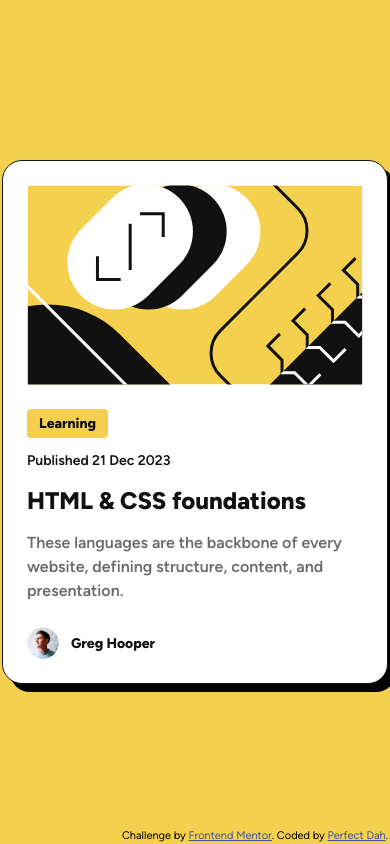
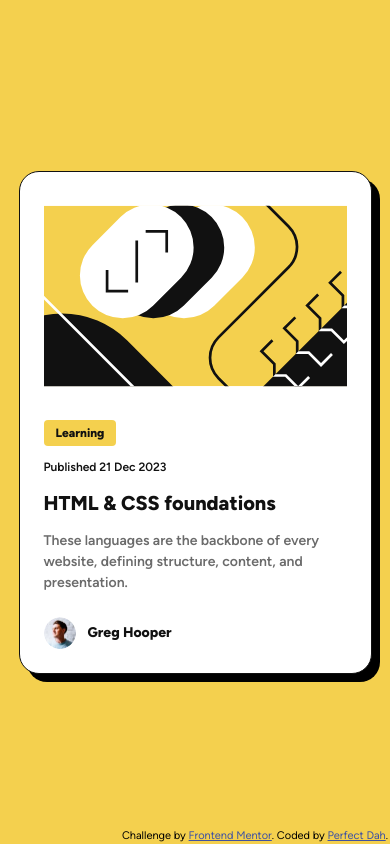
Before and after one commit to Perfect-Patience/frontend-mentor-challenges, a plain HTML site: page blog-preview-card/index.html in a window 390 px wide. Drawn offline with Linux system fonts and the light colour scheme.

Commit message:
makes card responsive using Clamp

```diff
--- a/blog-preview-card/styles.css
+++ b/blog-preview-card/styles.css
@@ -58,15 +58,17 @@ main {
   border: 1px solid var(--gray-950);
 }
 .content {
-  width: 336px;
+
   height: fit-content;
   display: grid;
   row-gap: 12px;
 }
-
+#illustration-article, .content{
+    width: clamp( 303px, 76vw, 336px);
+}
 #illustration-article {
   height: 200px;
-  width: 336px;
+  /* width: 336px; */
 }
 
 .category {
@@ -75,7 +77,6 @@ main {
   border-radius: 4px;
   width: fit-content;
   color: var(--gray-950);
-  font-size: var(--text-preset3-font-size);
   line-height: var(--text-preset3-line-height);
   letter-spacing: var(--text-preset3-letter-spacing);
 }
@@ -86,14 +87,18 @@ main {
 }
 .published {
   color: var(--gray-950);
-  font-size: var(--text-preset3-font-size);
   line-height: var(--text-preset3-line-height);
   letter-spacing: var(--text-preset3-letter-spacing);
 }
 
+.published,
+.category {
+  font-size: clamp(12px, 2vw, var(--text-preset3-font-size));
+}
+
 .title {
   color: var(--gray-950);
-  font-size: var(--text-preset1-font-size);
+  font-size: clamp(20px, 4vw, var(--text-preset1-font-size));
   line-height: var(--text-preset1-line-height);
   letter-spacing: var(--text-preset1-letter-spacing);
 }
@@ -105,12 +110,12 @@ main {
 
 .description {
   color: var(--gray-500);
-  width: 336px;
+  width: inherit;
   height: fit-content;
 }
 
 .description p {
-  font-size: var(--text-preset2-font-size);
+  font-size: clamp(14px, 1vw, 16px);
   line-height: var(--text-preset2-line-height);
   letter-spacing: var(--text-preset2-letter-spacing);
 }
```
